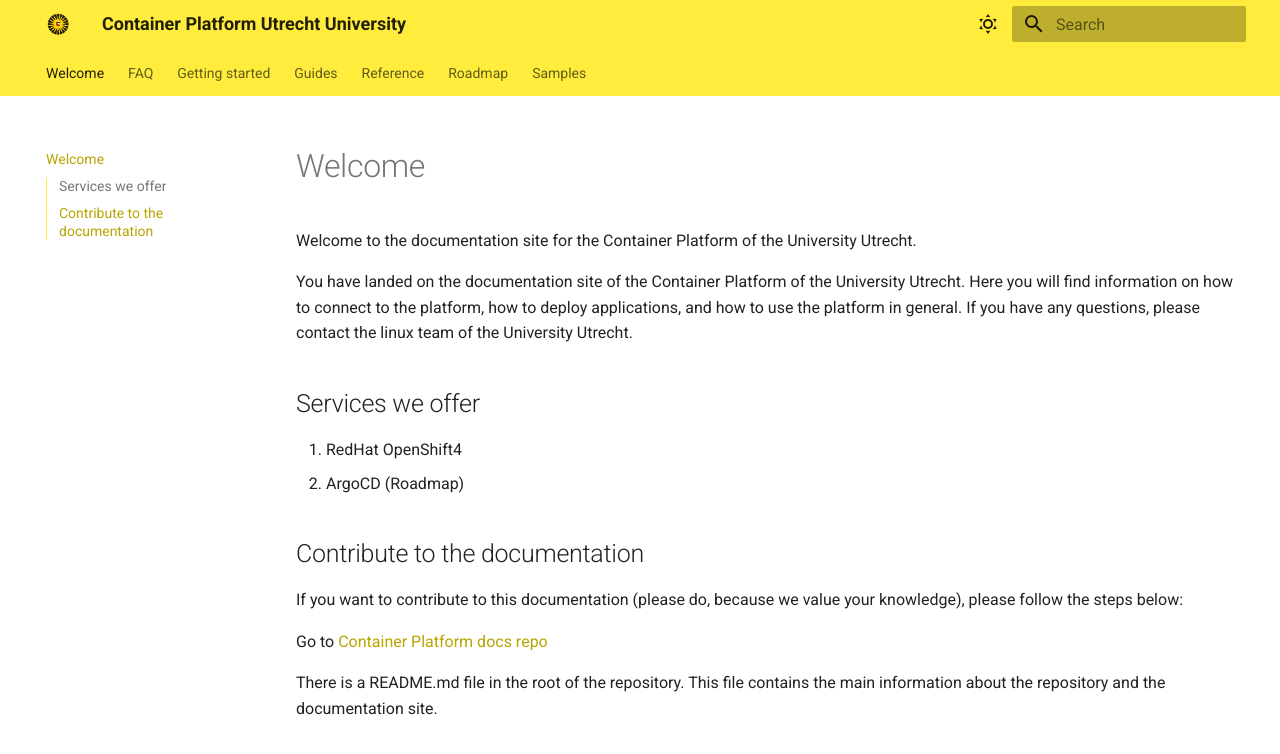
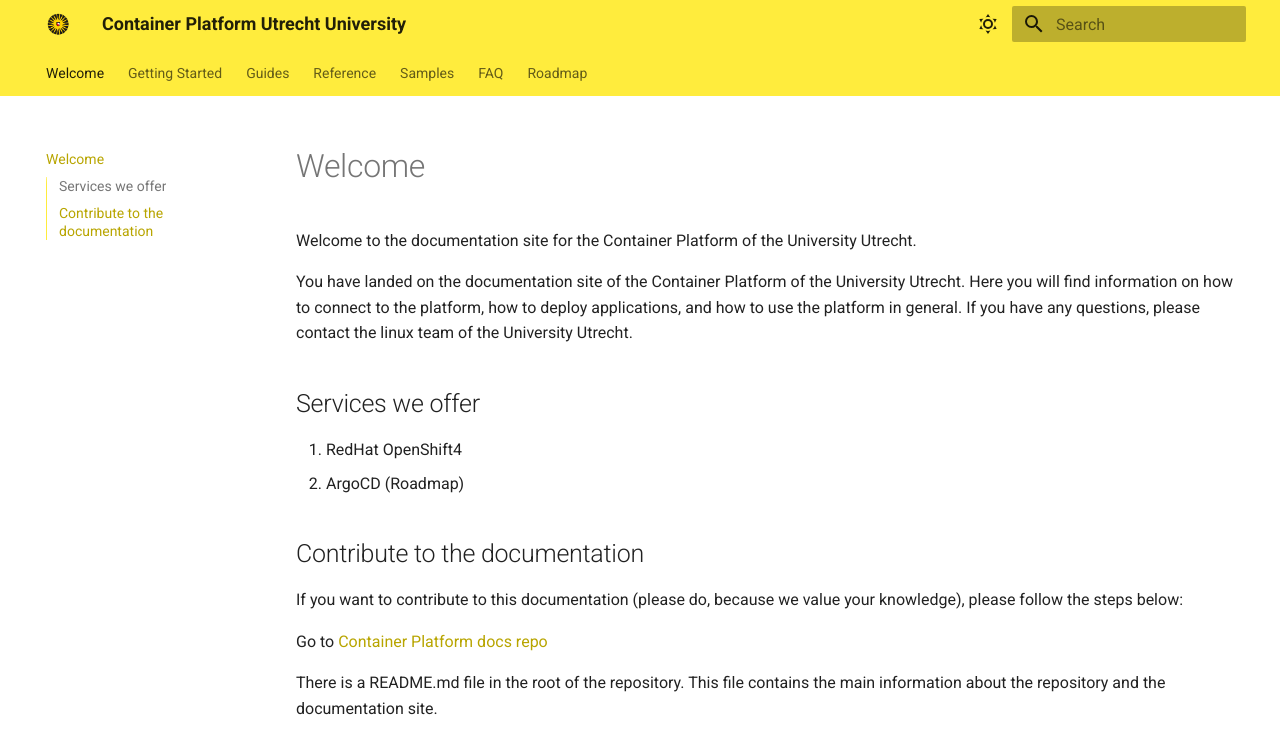
Before and after one commit to UtrechtUniversity/containerplatform-docs, an MkDocs documentation site: the page built from docs/index.md, in a window 1280 px wide. Shown: the top 754 px of the page. Built offline with MkDocs 1.6.1 and Material for MkDocs 9.7.7, drawn with Linux system fonts in a browser that asks for light colours; some of the changed lines change nothing that is shown.

Commit message:
Fix tab order

```diff
--- a/mkdocs.yml
+++ b/mkdocs.yml
@@ -48,3 +48,12 @@
         video_type: mp4
         css_style:
           width: "50%"
+
+nav:
+  - Welcome: index.md
+  - Getting Started: get-started.md
+  - Guides: guides.md
+  - Reference: reference.md
+  - Samples: samples.md
+  - FAQ: faq.md
+  - Roadmap: roadmap.md
```
